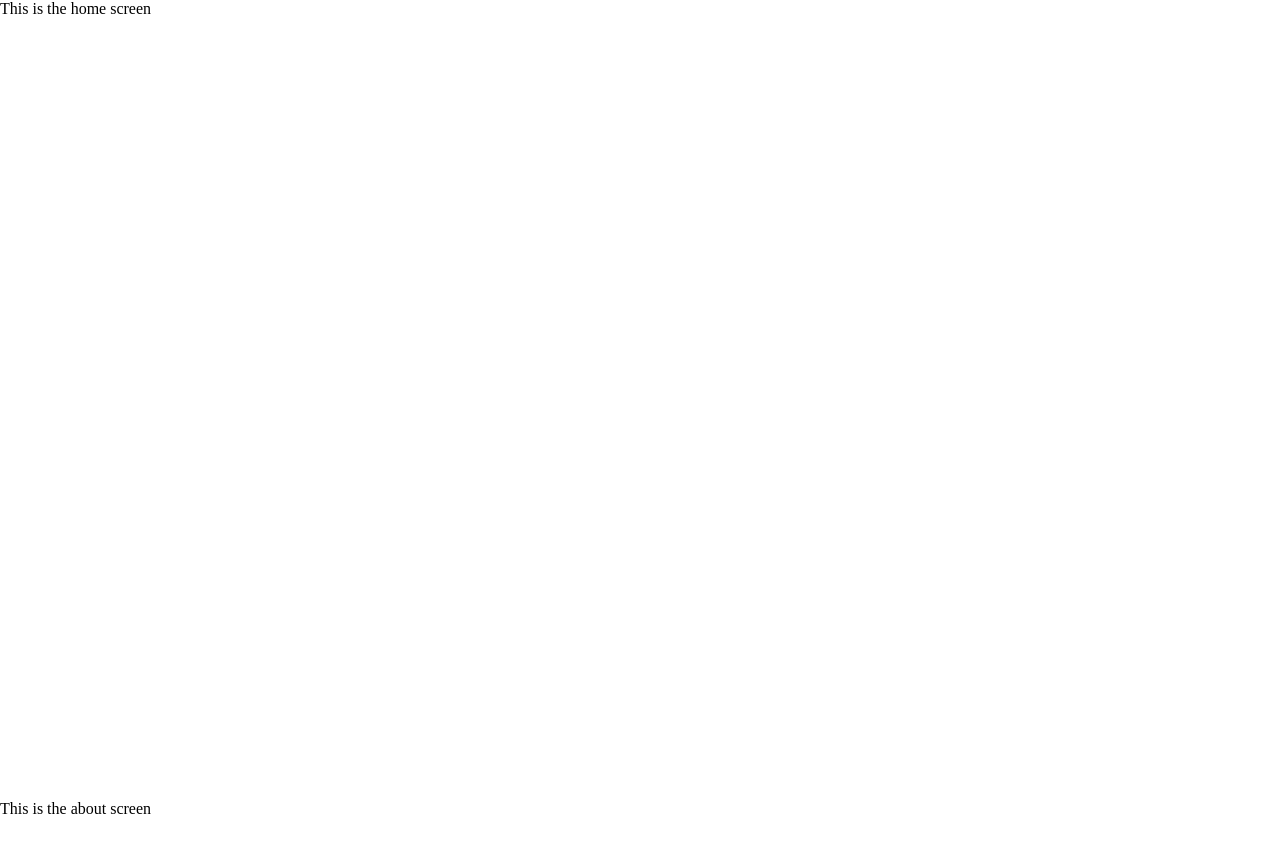
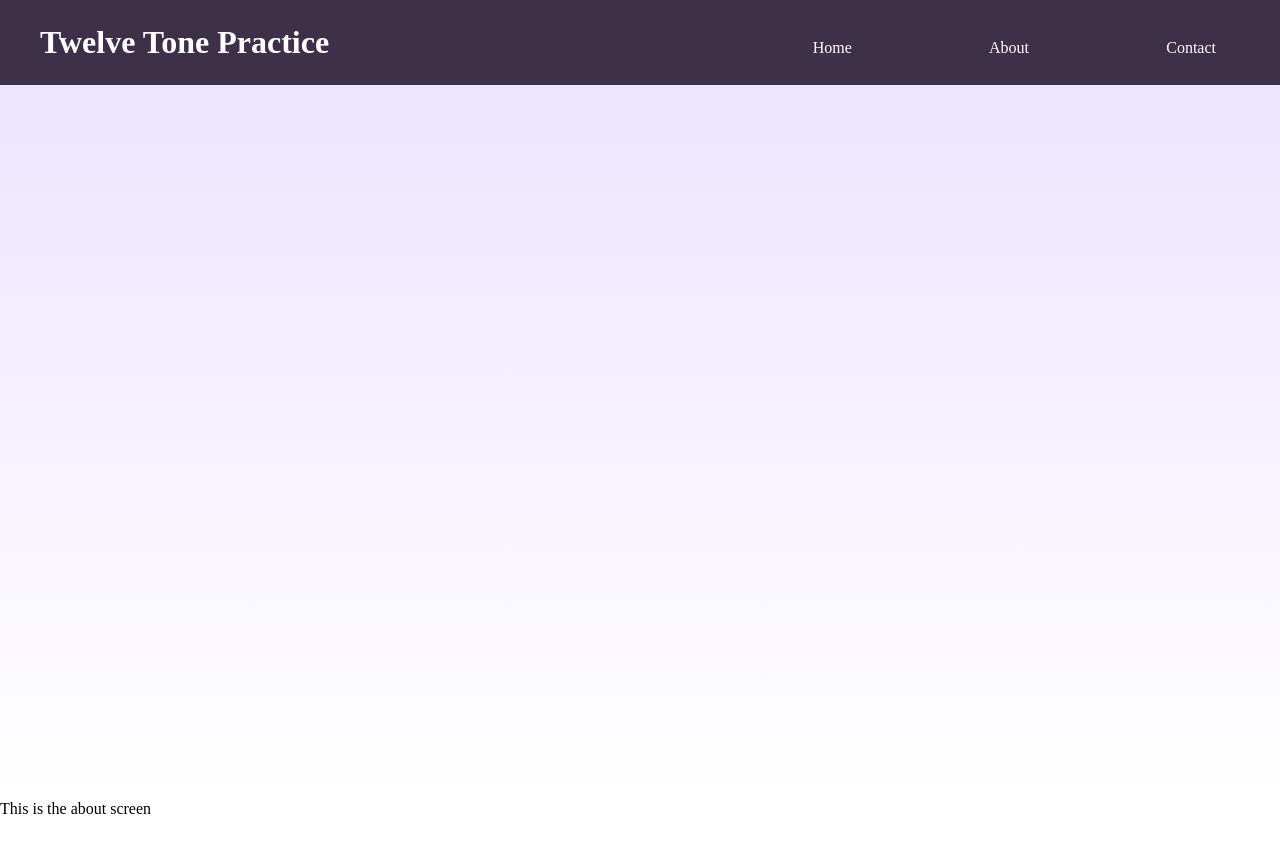
Before and after one commit to TL-Garcia/ttp_app, a React (Create React App) app: page / in a window 1280 px wide. Shown: the top 852 px of the page. Built offline with nearby package versions, Linux system fonts and the light colour scheme.

Commit message:
feat: Complete Header layout CSS & basic app styles

```diff
--- a/src/App.scss
+++ b/src/App.scss
@@ -0,0 +1,5 @@
+.App {
+    margin-left: auto;
+    margin-right: auto;
+    //max-width: 1100px;
+}
--- /dev/null
+++ b/src/components/Header/Header.jsx
@@ -0,0 +1,27 @@
+import React from 'react'
+import './Header.scss'
+
+const Header = () => {
+    return (
+        <header className="Header">
+            <div className="content">
+                <h1 className="Header__logo">Twelve Tone Practice</h1>
+                <nav className="Navbar">
+                    <ul className="Navbar__list">
+                        <li className="Navbar__link">
+                            <a href="#home">Home</a>
+                        </li>
+                        <li className="Navbar__link">
+                            <a href="#about">About</a>
+                        </li>
+                        <li className="Navbar__link">
+                            <a href="#contact">Contact</a>
+                        </li>
+                    </ul>
+                </nav>
+            </div>
+        </header>
+    )
+}
+
+export default Header
--- /dev/null
+++ b/src/components/Header/Header.scss
@@ -0,0 +1,41 @@
+.Header {
+    background-color: var(--base-dark);
+    padding: 1.5em;
+
+    & .content {
+        align-items: baseline;
+        display: flex;
+        justify-content: space-between;
+    }
+
+    &__logo {
+        flex: 1 1 65%;
+    }
+}
+
+.Navbar {
+    flex: 1 1 35%;
+    padding: 0 1.5em;
+
+    &__list {
+        display: flex;
+        flex-wrap: wrap;
+        gap: 0.5em;
+        justify-content: space-between;
+        list-style: none;
+    }
+
+    &__link a {
+        color: white;
+    }
+}
+
+//Fallback for flex-gap
+@supports not (gap: 0.5em) {
+    @media screen and (max-width: 700px) {
+        .Navbar__link {
+            margin-bottom: 0.5em;
+            margin-right: 0.5em;
+        }
+    }
+}
--- a/src/components/layout/Home/Home.jsx
+++ b/src/components/layout/Home/Home.jsx
@@ -1,9 +1,12 @@
 import React from 'react'
+import Header from '../../Header/Header'
 import './Home.scss'
 
 const Home = () => {
     return (
-        <div className="vh100">This is the home screen</div>
+        <div className="Home vh100" id="home">
+            <Header/>
+        </div>
     )
 }
 
--- a/src/components/layout/Home/Home.scss
+++ b/src/components/layout/Home/Home.scss
@@ -0,0 +1,3 @@
+.Home {
+    background: linear-gradient(var(--base-gradient));
+}
--- a/src/index.css
+++ b/src/index.css
@@ -1,2 +1,3 @@
 @import './stylesheets/classes.css';
 @import './stylesheets/normalize.css';
+@import './stylesheets/defaults.css';
--- a/src/stylesheets/classes.css
+++ b/src/stylesheets/classes.css
@@ -1,3 +1,9 @@
 .vh100 {
     height: 100vh;
 }
+
+.content {
+    max-width: 1200px;;
+    margin-right: auto;
+    margin-left: auto;
+}
--- /dev/null
+++ b/src/stylesheets/defaults.css
@@ -0,0 +1,14 @@
+:root {
+    --base-dark: #3e3048;
+    --base-light: #ebe1ff;
+    --contrast-light: #8879a7;
+    --base-gradient: var(--base-light), white
+}
+
+h1,
+h2,
+h3,
+h4,
+h5 {
+    color: #fff;
+}
```
Also changed, not shown: src/App.js (+8 -7 lines), src/stylesheets/normalize.css, 1 other file (tests, documents, lock files or other folders).
